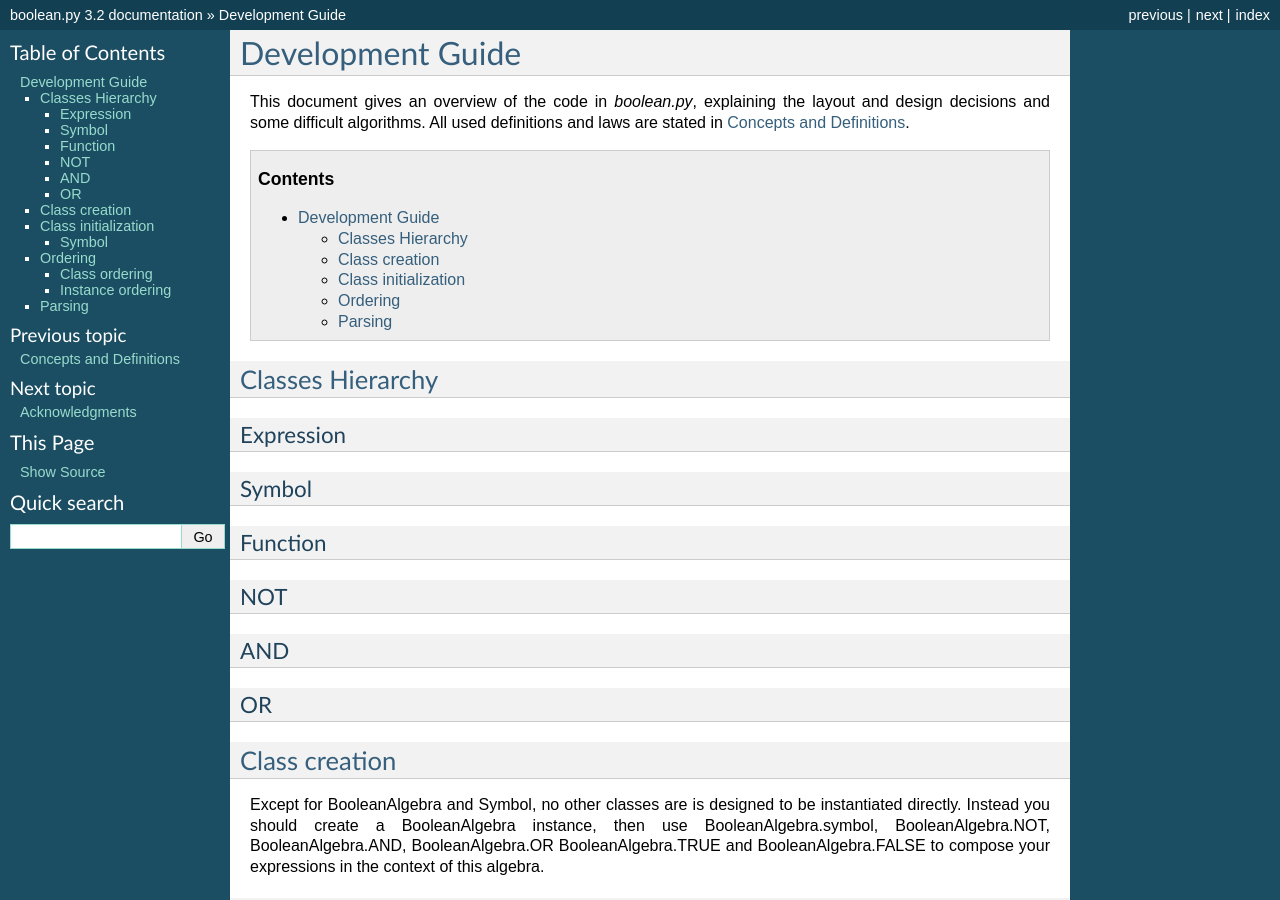
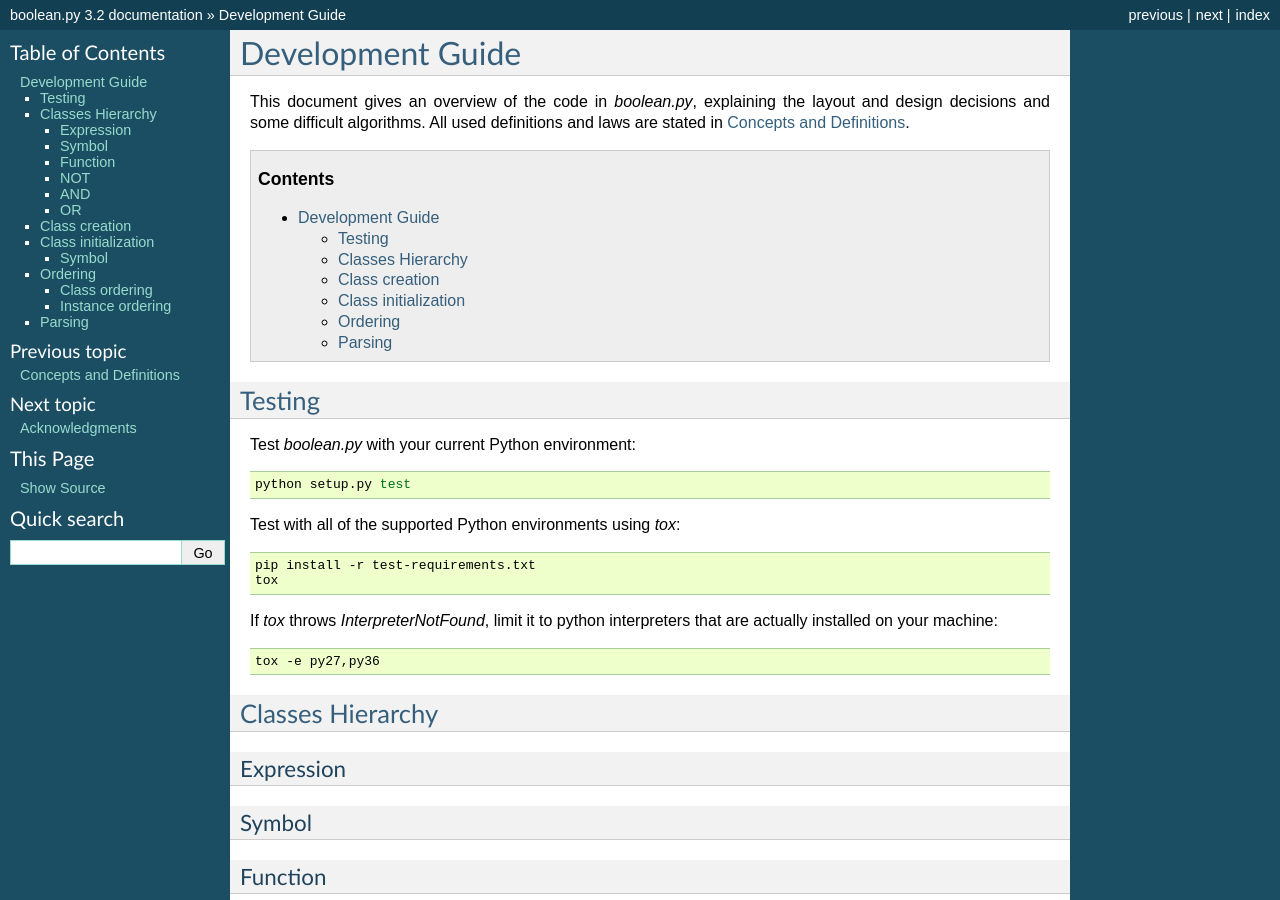
Before and after one commit to bastikr/boolean.py, a Sphinx documentation site: the page built from docs/development_guide.rst, in a window 1280 px wide and 900 px high. Built offline with Sphinx 7.4.7, drawn with Linux system fonts in a browser that asks for light colours.

Commit message:
Add documentation about testing boolean.py with tox
Signed-off-by: Aleksandr Lisianoi <all3fox@gmail.com>

```diff
--- a/docs/development_guide.rst
+++ b/docs/development_guide.rst
@@ -9,6 +9,28 @@ and laws are stated in :doc:`concepts`.
 .. contents::
     :depth: 2
     :backlinks: top
+
+Testing
+-------
+
+Test `boolean.py` with your current Python environment:
+
+.. code-block:: shell
+
+   python setup.py test
+
+Test with all of the supported Python environments using `tox`:
+
+.. code-block:: shell
+
+   pip install -r test-requirements.txt
+   tox
+
+If `tox` throws `InterpreterNotFound`, limit it to python interpreters that are actually installed on your machine:
+
+.. code-block:: shell
+
+   tox -e py27,py36
 
 Classes Hierarchy
 -----------------
```
Also changed, not shown: README.md (+20 -3 lines).
